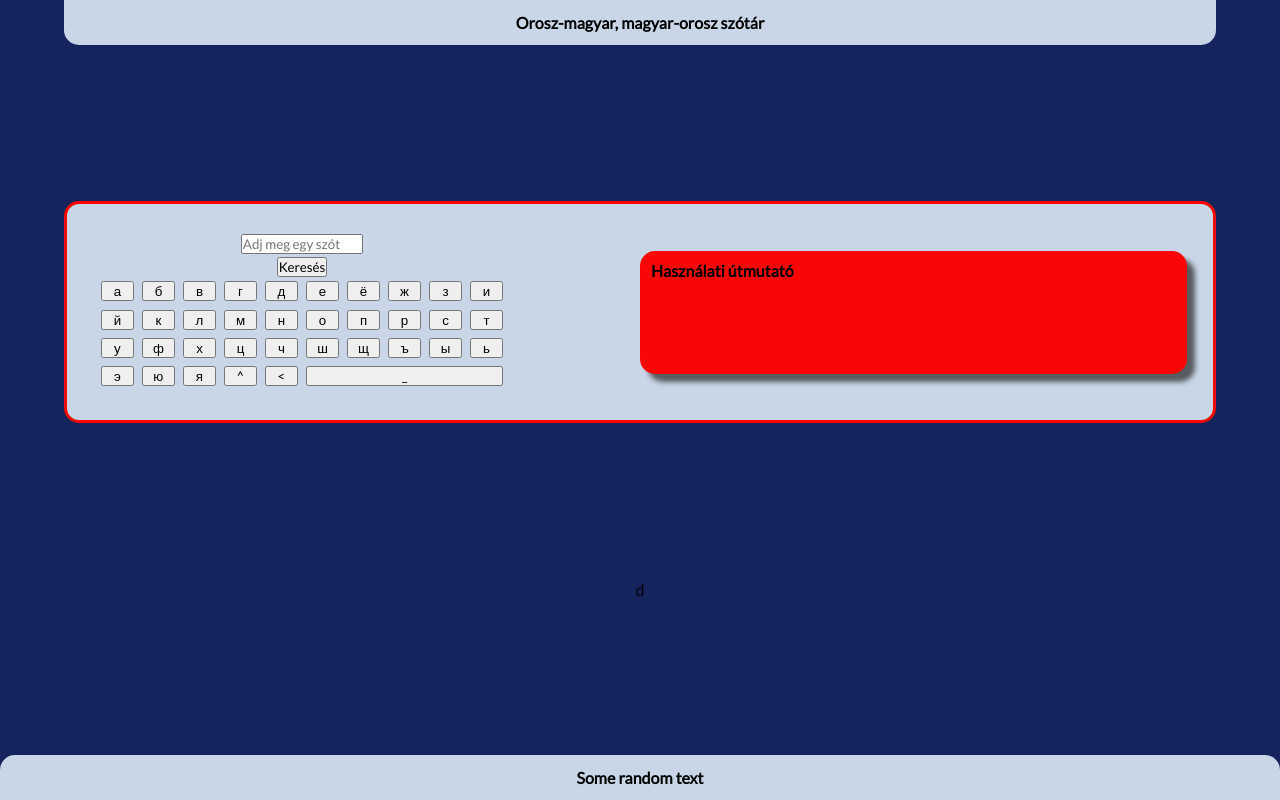
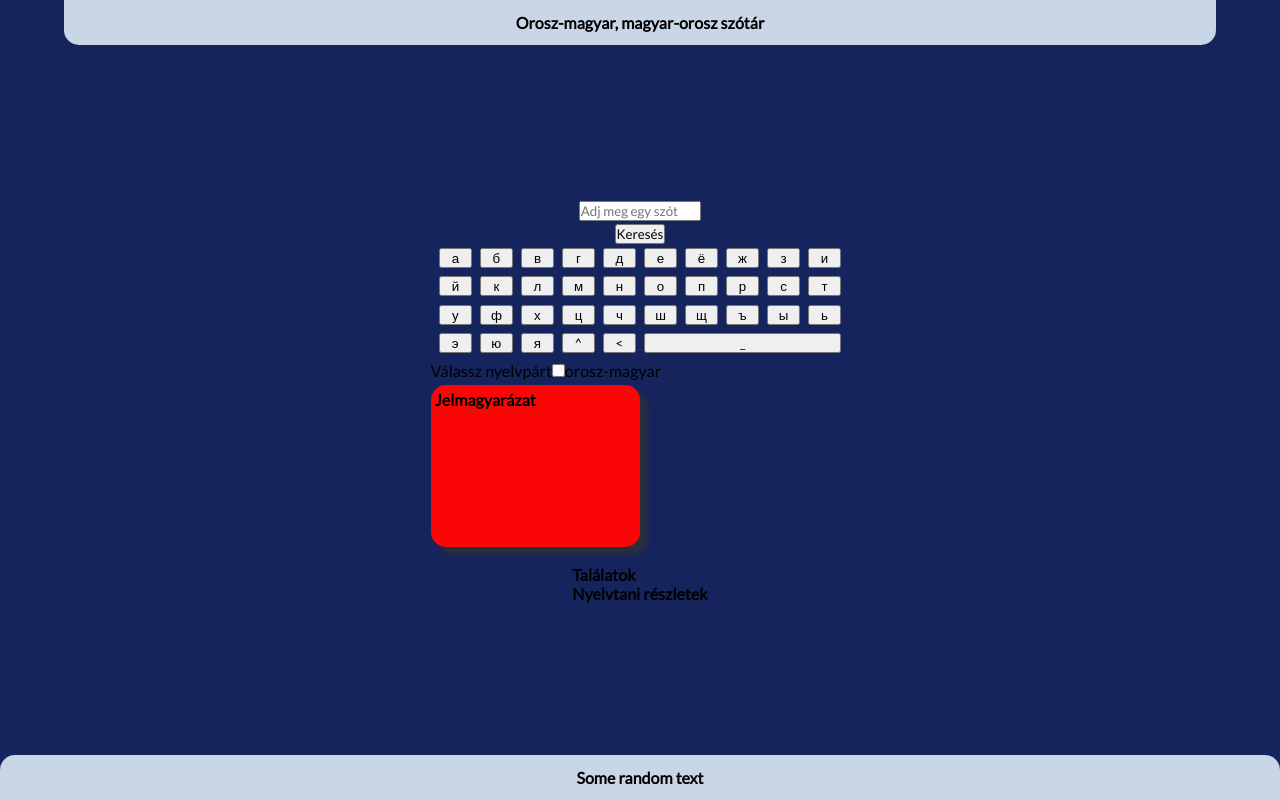
Before and after one commit to Flomm/rusDict, a React (Create React App) app: page / in a window 1280 px wide. Built offline with nearby package versions, Linux system fonts and the light colour scheme.

Commit message:
Connect App and form for submit

```diff
--- a/src/App.js
+++ b/src/App.js
@@ -1,13 +1,24 @@
 import React from 'react';
 import './App.css';
 import { Upper } from './components/upper/upperMain';
+import { Lower } from './components/lower/lowerMain';
+import { useState } from 'react';
 
 export const App = () => {
+  const [queryWord, setQueryWord] = useState('');
+  const [selectedWord, setSelectedWord] = useState('');
+  function handleSubmit(ev) {
+    ev.preventDefault();
+    const inputField = ev.target.elements[0];
+    const newWord = inputField.value;
+    setQueryWord(newWord);
+  }
+
   return (
     <div className="wrapper">
       <header>Orosz-magyar, magyar-orosz szótár</header>
-      <Upper />
-      <div className="lower main">d</div>
+      <Upper onsubmit={handleSubmit} />
+      <Lower qWord={[queryWord]} sWord={selectedWord} />
       <footer>Some random text</footer>
     </div>
   );
--- a/src/components/upper/LeftSide/WordForm.js
+++ b/src/components/upper/LeftSide/WordForm.js
@@ -1,15 +1,17 @@
-import React from "react";
-import Keyboard from "./Keyboard";
+import React from 'react';
+import Keyboard from './Keyboard';
 
 export default class WordForm extends React.Component {
   constructor(props) {
     super(props);
     this.state = {
-      value: "",
+      value: '',
+      pair: this.props.pair,
     };
     this.handleChange = this.handleChange.bind(this);
     this.handleType = this.handleType.bind(this);
     this.handleDelete = this.handleDelete.bind(this);
+    this.inputRef = React.createRef();
   }
 
   handleChange(event) {
@@ -25,11 +27,20 @@ export default class WordForm extends React.Component {
     this.setState({ value: newVal });
   }
 
+  componentDidUpdate() {
+    this._input.focus();
+  }
   render() {
     return (
       <div className="input-holder">
-        <form>
+        <form
+          onSubmit={(ev) => {
+            this.props.onsubmit(ev);
+            this.setState({ value: '' });
+          }}
+        >
           <input
+            ref={(c) => (this._input = c)}
             value={this.state.value}
             onChange={this.handleChange}
             type="text"
--- a/src/components/upper/RightSide.js
+++ b/src/components/upper/RightSide.js
@@ -1,7 +1,7 @@
 export const InfoPart = () => {
   return (
     <div className="info">
-      <h4>Használati útmutató</h4>
+      <h4>Jelmagyarázat</h4>
     </div>
   );
 };
--- a/src/components/upper/upperMain.js
+++ b/src/components/upper/upperMain.js
@@ -1,12 +1,25 @@
+import { useState } from 'react';
 import WordForm from './LeftSide/WordForm';
 import { InfoPart } from './RightSide';
+import { Switch } from './middle';
 
-export const Upper = () => {
+export const Upper = (props) => {
+  const [pair, setPair] = useState('orosz-magyar');
+
+  function handleChange() {
+    let newPair = '';
+    pair === 'orosz-magyar' ? (newPair = 'magyar-orosz') : (newPair = 'orosz-magyar');
+    setPair(newPair);
+  }
+
   return (
     <div className="upper main">
-      <div className="upper-holder">
+      <div className="upper holder">
         <div className="upper-left">
-          <WordForm />
+          <WordForm pair={pair} onsubmit={props.onsubmit} />
+        </div>
+        <div>
+          <Switch pair={pair} handleChange={handleChange} />
         </div>
         <div className="upper-right">
           <InfoPart />
```
